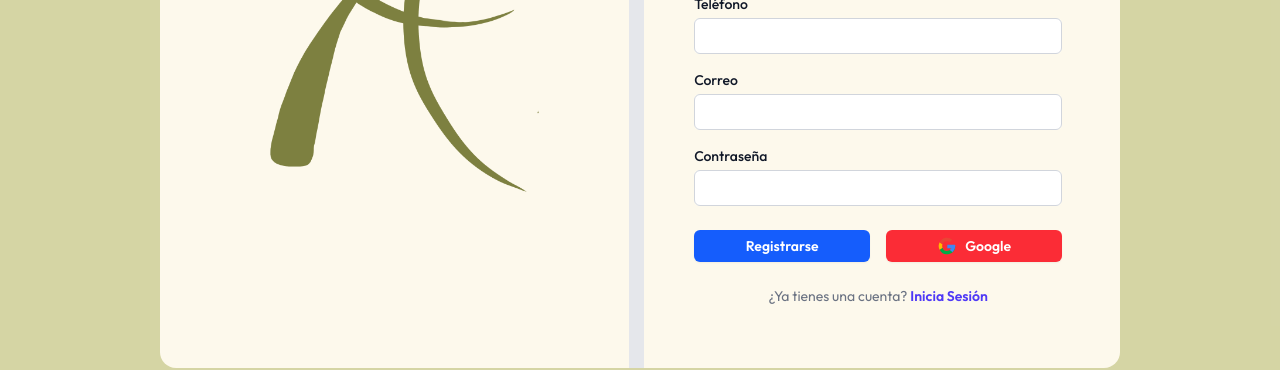
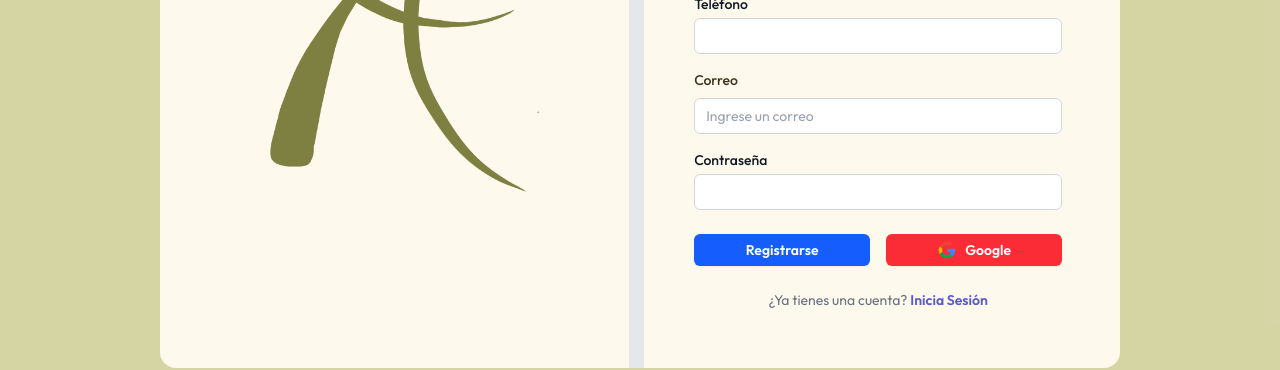
Before and after one commit to JorgeVargas03/Adana-SW, a React (Vite) app in the folder frontend/: page /signup in a window 1280 px wide. Shown: the part 437-807 px from the top of the page. Built offline with nearby package versions, Linux system fonts and the light colour scheme.

Commit message:
Detalles al inicio de sesión junto con algunas modificaciones generales

```diff
--- a/frontend/src/pages/Instructors.jsx
+++ b/frontend/src/pages/Instructors.jsx
@@ -42,10 +42,10 @@ const Instructors = () => {
         </div>
       </div>
       <div className="p-6 text-center">
-        <h3 className="font-outfit font-bold text-xl text-[#413324] mb-2">
+        <h3 className="font-outfit font-semibold text-xl text-[#413324] mb-2">
           Valeria Cortés
         </h3>
-        <p className="font-outfit font-semibold text-[#7E7EC3] text-sm">
+        <p className="font-outfit font-normal text-[#7E7EC3] text-md">
           Fundadora de Adana | Especialista en Pilates Terapéutico
         </p>
       </div>
@@ -68,7 +68,7 @@ const Instructors = () => {
         <h3 className="font-outfit font-bold text-xl text-[#413324] mb-2">
           Mónica Reyes
         </h3>
-        <p className="font-outfit font-semibold text-[#7E7EC3] text-sm">
+        <p className="font-outfit font-normal text-[#7E7EC3] text-md">
           Instructora certificada en Pilates Clásico y Danza Contemporánea
         </p>
       </div>
@@ -91,7 +91,7 @@ const Instructors = () => {
         <h3 className="font-outfit font-bold text-xl text-[#413324] mb-2">
           Alejandra Vazquez
         </h3>
-        <p className="font-outfit font-semibold text-[#7E7EC3] text-sm">
+        <p className="font-outfit font-normal text-[#7E7EC3] text-md">
           Pilates para embarazadas y recuperación postparto
         </p>
       </div>
@@ -114,7 +114,7 @@ const Instructors = () => {
         <h3 className="font-outfit font-bold text-xl text-[#413324] mb-2">
           Cecilia Ramírez
         </h3>
-        <p className="font-outfit font-semibold text-[#7E7EC3] text-sm">
+        <p className="font-outfit font-normal text-[#7E7EC3] text-md">
           Pilates funcional y respiración consciente
         </p>
       </div>
--- a/frontend/src/pages/Sign_in.jsx
+++ b/frontend/src/pages/Sign_in.jsx
@@ -35,16 +35,12 @@ return (
 
           <form className="mt-10 space-y-6">
             <div>
-              <label className="block text-sm font-medium text-fontdef">
-                Correo
+              <label class="block" className="block text-sm font-medium text-fontdef">
+              <span class="...">Correo</span>
               </label>
               <div className="mt-2">
-                <input
-                  type="text"
-                  name="correo"
-                  placeholder="Ingresa tu correo"
-                  className="block w-full rounded-md bg-white py-1.5 px-3 text-gray-900 outline-1 -outline-offset-1 outline-gray-300 placeholder:text-gray-400 focus:outline-2 focus:-outline-offset-2 focus:outline-indigo-600 sm:text-sm/6"
-                />
+              <input type="email" placeholder="Ingrese un correo" class="peer block w-full rounded-md bg-white py-1.5 px-3 text-gray-900 outline-1 -outline-offset-1 outline-gray-300 placeholder:text-gray-400 focus:outline-2 focus:-outline-offset-2 focus:outline-indigo-600 sm:text-sm/6" />
+              <p class="text-red-700 hidden peer-invalid:block">Por favor, proporciona un correo válido.</p>
               </div>
             </div>
 
@@ -54,7 +50,7 @@ return (
                   Contraseña
                 </label>
                 <div className="text-sm">
-                  <a href="#" className="font-semibold text-blue-700 hover:text-blue-600">
+                  <a href="#" className="font-semibold text-fontlink hover:text-linkselect">
                     Olvidé mi contraseña
                   </a>
                 </div>
@@ -101,7 +97,7 @@ return (
             <p>¿No tienes una cuenta?{' '}
               <Link
                 to='/signup'
-                className='font-semibold text-blue-700 hover:text-blue-600'
+                className='font-semibold text-fontlink hover:text-linkselect'
               >
                 Regístrate
               </Link>
--- a/frontend/src/pages/Sign_up.jsx
+++ b/frontend/src/pages/Sign_up.jsx
@@ -127,12 +127,13 @@ const SignUp = () => {
                 </div>
 
                 <div>
-                  <label className="block text-sm font-medium text-gray-900">Correo</label>
-                  <input
-                    type="email"
-                    name="correo"
-                    className="mt-1 block w-full rounded-md bg-white py-1.5 px-3 text-gray-900 outline-1 -outline-offset-1 outline-gray-300 placeholder:text-gray-400 focus:outline-2 focus:-outline-offset-2 focus:outline-indigo-600 sm:text-sm/6"
-                  />
+                <label class="block" className="block text-sm font-medium text-fontdef">
+              <span class="...">Correo</span>
+              </label>
+              <div className="mt-2">
+              <input type="email" placeholder="Ingrese un correo" class="peer block w-full rounded-md bg-white py-1.5 px-3 text-gray-900 outline-1 -outline-offset-1 outline-gray-300 placeholder:text-gray-400 focus:outline-2 focus:-outline-offset-2 focus:outline-indigo-600 sm:text-sm/6" />
+              <p class="text-red-700 hidden peer-invalid:block">Por favor, proporciona un correo válido.</p>
+              </div>
                 </div>
 
                 <div>
@@ -173,7 +174,7 @@ const SignUp = () => {
                 ¿Ya tienes una cuenta?{' '}
                 <Link
                   to="/signin"
-                  className="font-semibold text-indigo-600 hover:text-indigo-500"
+                  className="font-semibold text-fontlink hover:text-linkselect"
                 >
                   Inicia Sesión
                 </Link>
--- a/frontend/src/pages/Wellness.jsx
+++ b/frontend/src/pages/Wellness.jsx
@@ -1,6 +1,6 @@
 import { useState } from 'react';
 import { Dialog } from '@headlessui/react';
-import { ChevronLeftIcon } from '@heroicons/react/24/outline';
+import { ChevronLeftIcon, ChevronRightIcon} from '@heroicons/react/24/outline';
 import articles from '../assets/articles/Articles';
 
 export default function Wellness() {
--- a/frontend/src/share/style/allPages.css
+++ b/frontend/src/share/style/allPages.css
@@ -7,6 +7,8 @@
     --color-barcolor: #FFFDEF;
     --color-accent1: #C3C37E;
     --color-accent2: #7E7EC3;
+    --color-fontlink: #5a5acb;
+    --color-linkselect: #3f3fe3;
     --color-fontdef: #413324;
     --font-Outfit: 'Outfit', sans-serif;
 }
```
